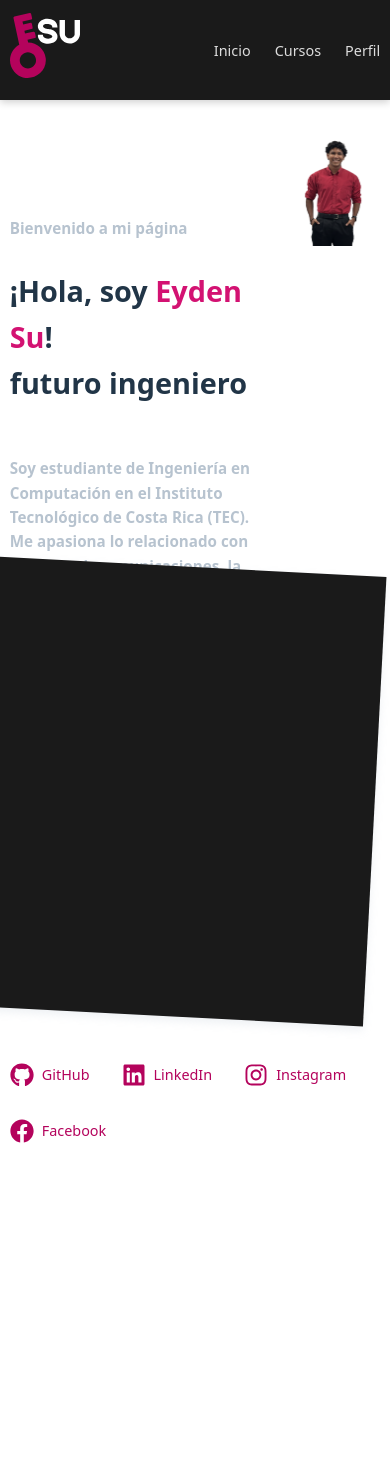
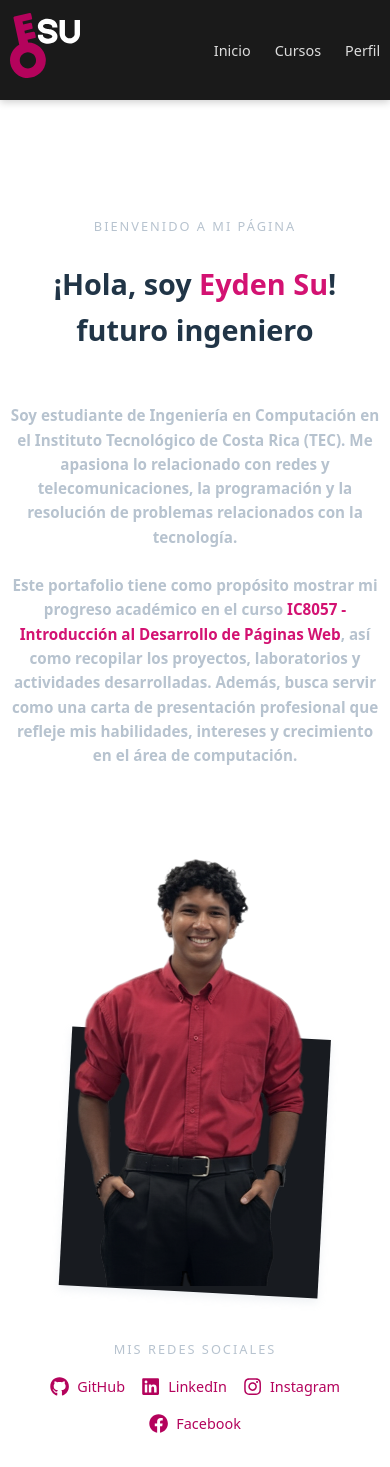
Before and after one commit to Eyden17/WPD-IIS-2025-Portfolio01, a React (Vite) app in the folder my_portfolio/: page / in a window 390 px wide. Before the commit the page ends 1175 px from the top, so only its background shows below. Built offline with nearby package versions, Linux system fonts and the light colour scheme.

Commit message:
feat: hacer responsive la pestaña home y ajustes visuales mejorando el diseño

```diff
--- a/my_portfolio/src/pages/Home/Home.css
+++ b/my_portfolio/src/pages/Home/Home.css
@@ -7,14 +7,22 @@
 .intro-grid {
     display: grid;
     grid-template-columns: auto auto;
-    align-items: stretch;
+    align-items: center;
     gap: 2rem;
     margin-bottom: 3rem;
 }
 
+@media (max-width: 768px) {
+  .intro-grid {
+    grid-template-columns: 1fr;
+    text-align: center;
+  }
+}
+
+
 #intro {
     padding-top: 10vh;
-    font-size: 1.1rem;
+    font-size: clamp(0.95rem, 1.2vw, 1.1rem);
     line-height: 1.6;
     vertical-align: middle;
 }
@@ -28,12 +36,36 @@
     position: absolute;
     bottom: 0;
     right: 5px;
-    width: 450px;
-    height: 450px;
-    background: #1a1a1a;
+    width: clamp(350px, 30vw, 450px);
+    height: clamp(320px, 30vw, 420px);
+    background: var(--secondary-background-color);
     box-shadow: 0 4px 8px var(--shadow-light);
     z-index: 0;
     transform: rotate(3deg);
+}
+
+@media (max-width: 768px) {
+  .hero {
+    display: inline-block;
+    position: relative;
+  }
+
+  .hero-bg {
+    position: absolute;
+    bottom: 0;
+    left: 50%;
+    transform: translateX(-50%) rotate(3deg);
+    width: 70%;
+    height: auto;
+    aspect-ratio: 1/1;
+    margin: 0;
+  }
+
+  .hero img {
+    position: relative;
+    z-index: 1;
+    max-width: 80%;
+  }
 }
 
 .hero img {
@@ -41,15 +73,15 @@
     width: 100%;
     max-width: 450px;
     z-index: 1;
+    border-radius: 0.5rem;
 }
 
-p {
-    color: var(--text-light);
-    font-weight: 600;
-}
-
-strong {
-    color: var(--c-accent-light);
+.sub {
+    font-size: clamp(0.8rem, 2vw, 1.1rem);
+    font-weight: 200;
+    letter-spacing: 2px;
+    text-transform: uppercase;
+    margin-bottom: 1rem;
 }
 
 h1 {
@@ -60,17 +92,50 @@ h1 {
 
 h1 ~ p {
     margin-bottom: 1.5rem;
+}
 
+section > h2 {
+    color: var(--text-light);
 }
+
+@media (max-height: 800px) and (max-width: 1280px) {
+    .hero-bg {
+        width: 280px;
+        height: 280px;
+    }
+    .hero img {
+        max-width: 280px;
+    }
+    #intro {
+        font-size: 1rem;
+        padding-top: 5vh;
+    }
+
+    h1 {
+        font-size: 2rem;
+    }
+}
+
 
 #links ul {
     list-style: none;
     padding: 0;
-    margin: 2rem 0;
+    margin: 1rem 0;
     display: flex;
     gap: 2rem;
-    justify-content: left;
+    justify-content: flex-start;
     flex-wrap: wrap;
+}
+
+@media (max-width: 768px) {
+
+    #links {
+        text-align: center;
+    }
+    #links ul {
+        justify-content: center;
+        gap: 1rem;
+    }
 }
 
 #links li {
@@ -82,13 +147,15 @@ h1 ~ p {
     align-items: center;
     gap: 0.5rem;
     text-decoration: none;
-    color: var(--c-accent);
-    font-weight: 500;
     transition: color 0.3s ease, transform 0.2s ease;
 }
 
 #links a:hover {
     transform: translateY(-3px);
+}
+
+#links svg {
+    font-size: clamp(1.2rem, 2vw, 1.5rem);
 }
 
 #links a[aria-label="GitHub"]:hover {
@@ -106,7 +173,3 @@ h1 ~ p {
 #links a[aria-label="Facebook"]:hover {
     color: #1877F2;
 }
-
-#links svg {
-    font-size: 1.5rem;
-}
--- a/my_portfolio/src/pages/Home/Home.jsx
+++ b/my_portfolio/src/pages/Home/Home.jsx
@@ -1,5 +1,4 @@
 import { useState } from 'react'
-import logo from '../../assets/logo_dark.svg'
 import { FaGithub, FaLinkedin, FaInstagram, FaFacebook} from "react-icons/fa";
 import eyden from '../../assets/images/eyden_su.png'
 import './Home.css'
@@ -11,8 +10,8 @@ function Home() {
     <main className="home">
       <section className="intro-grid" aria-labelledby="intro-heading">
         <article id="intro" tabIndex="0">
-          <h2 className="sr-only" id="intro-heading">Sobre mí</h2>
-          <p>Bienvenido a mi página</p>
+          <h1 className="sr-only" id="intro-heading">Sobre mí</h1>
+          <p className="sub">BIENVENIDO A MI PÁGINA</p>
           <h1>
             ¡Hola, soy <strong>Eyden Su</strong>! <br />
             futuro ingeniero
@@ -42,7 +41,7 @@ function Home() {
       </section>
 
       <section id="links" aria-labelledby="links-heading" tabIndex="0">
-        <h2 className="sr-only" id="links-heading">Mis redes sociales</h2>
+        <h2 className="sub" id="links-heading">Mis redes sociales</h2>
         <ul>
           <li>
             <a
@@ -76,7 +75,7 @@ function Home() {
           </li>
           <li>
             <a
-              href="https://www.facebook.com/eyden.su.7"
+              href="https://www.facebook.com/share/19iKy4GX7f/"
               target="_blank"
               rel="noopener noreferrer"
               aria-label="Facebook"
```
Lines whose indentation alone changed are shown as unchanged.
